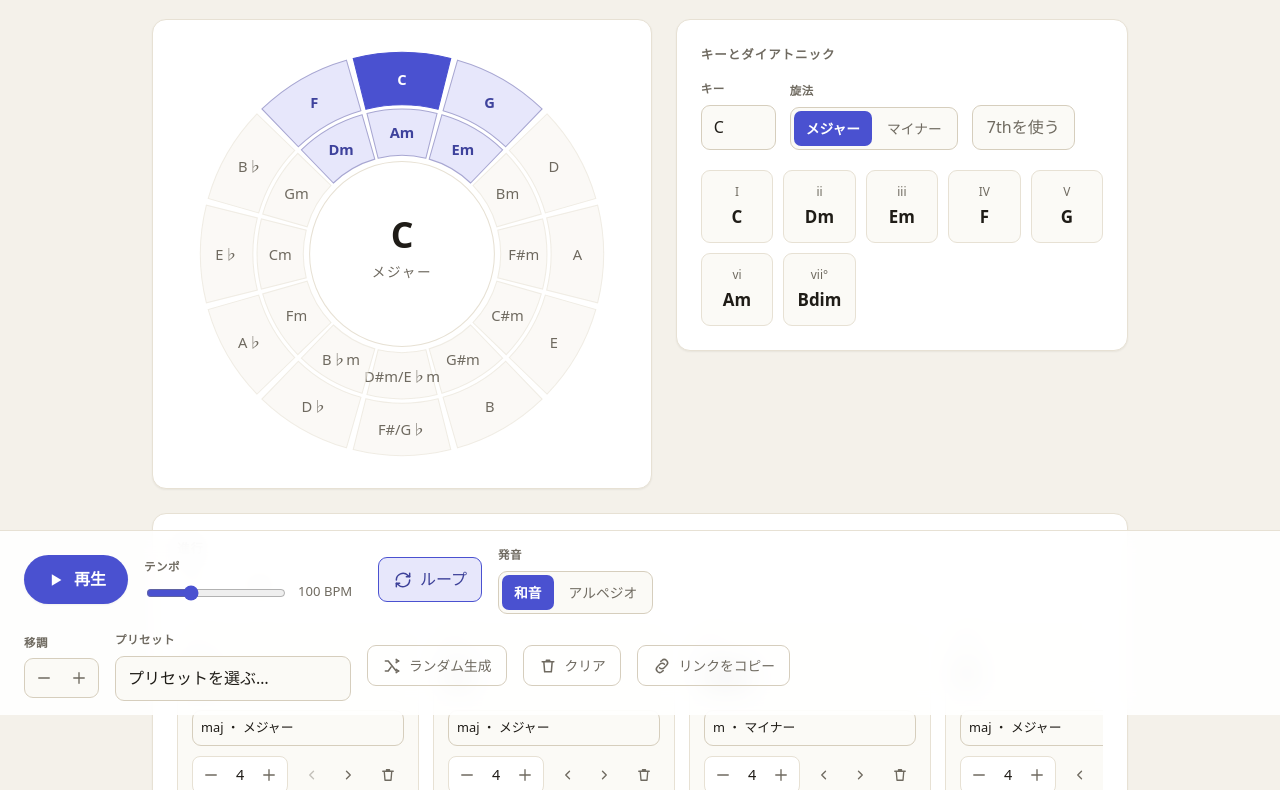
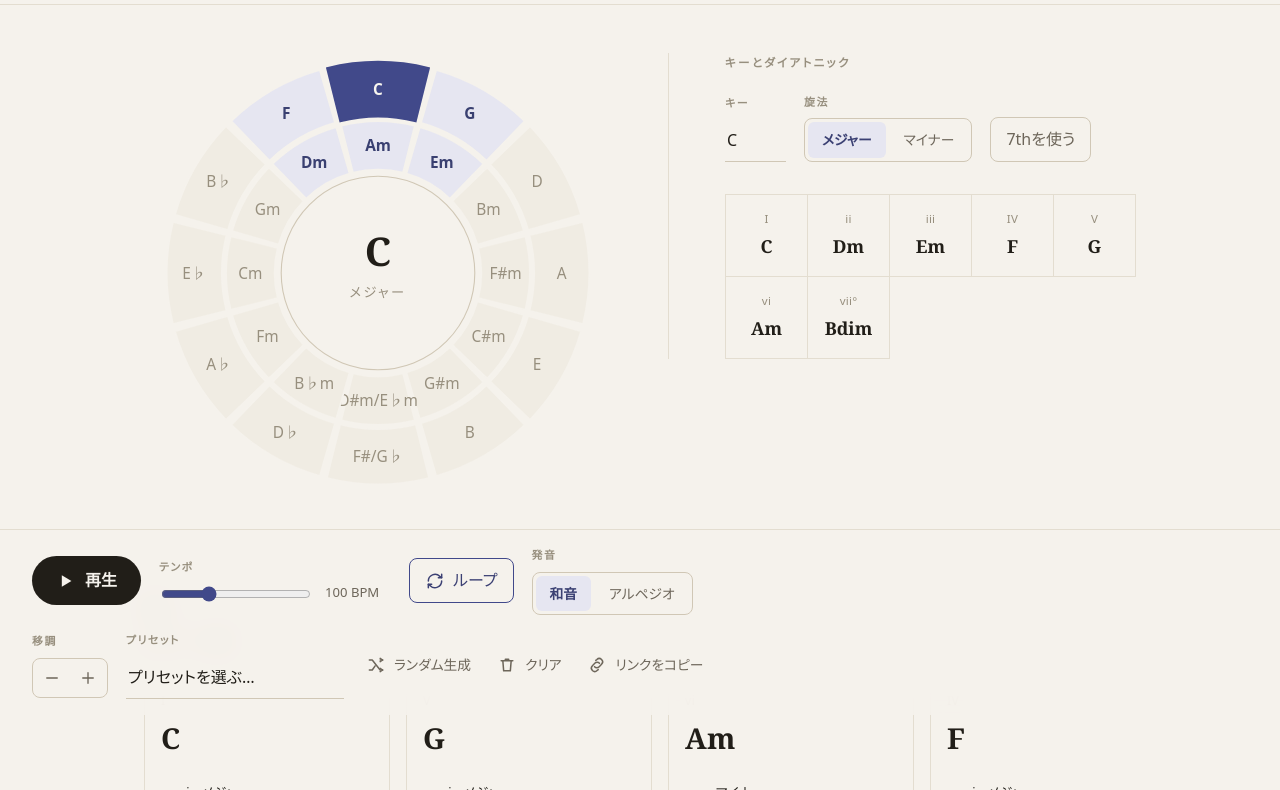
Before and after one commit to miruky/wasei, a website built with Vite: page index.html in a window 1280 px wide. Shown: the part 85-875 px from the top of the page. Built offline with nearby package versions, Linux system fonts and the light colour scheme.

Commit message:
箱と影を排し罫線・余白・明朝/Georgiaの階層へデザインを刷新

```diff
--- a/src/style.css
+++ b/src/style.css
@@ -1,45 +1,44 @@
-/* 和紙のような暖色のニュートラルに、藍(インディゴ)を一点のアクセント。鳴っている
-   コードだけ琥珀色で動かす。余白は8pxの倍数で揃え、ライト・ダークはOS設定に従う。 */
+/* 和紙のような暖色のニュートラルに、沈んだ藍を一点のアクセント。鳴っているコードだけ
+   琥珀色で示す。箱と影を排し、罫線(ヘアライン)と余白でセクションを分ける。余白は
+   8pxの倍数。ライト/ダークはOS設定に従い、ダークは反転でなく沈めた地色に合わせる。 */
 
 :root {
   color-scheme: light dark;
-  --bg: #f4f1ea;
-  --surface: #fbfaf6;
-  --panel: #ffffff;
-  --ink: #1f1c17;
-  --muted: #6f6a60;
-  --line: #e7e1d4;
-  --line-strong: #d6cebd;
-  --accent: #4a51d0;
-  --accent-soft: #e7e7fb;
-  --accent-ink: #ffffff;
-  --play: #c9781f;
-  --play-soft: #f7e7cf;
-  --danger: #b3401f;
-  --radius: 14px;
-  --radius-sm: 9px;
-  --shadow-sm: 0 1px 2px rgb(40 34 22 / 0.06);
-  --shadow-lg: 0 24px 50px -28px rgb(40 34 22 / 0.4);
-  --ease: cubic-bezier(0.32, 0.72, 0.24, 1);
+  --bg: #f5f2ec;
+  --surface: #ece7dc;
+  --ink: #211e18;
+  --muted: #6d665a;
+  --faint: #978f7e;
+  --line: #e3ddd0;
+  --line-strong: #d0c7b5;
+  --accent: #41498a;
+  --accent-soft: #e6e6f1;
+  --accent-ink: #f7f5ef;
+  --play: #b06a1c;
+  --play-soft: #f0e2cb;
+  --danger: #a8401f;
+  --radius: 10px;
+  --radius-sm: 8px;
+  --serif: Georgia, 'Hiragino Mincho ProN', 'Yu Mincho', 'Noto Serif JP', serif;
+  --sans: 'Hiragino Sans', 'Hiragino Kaku Gothic ProN', 'Noto Sans JP', system-ui, sans-serif;
+  --ease: cubic-bezier(0.22, 0.61, 0.36, 1);
 }
 
 @media (prefers-color-scheme: dark) {
   :root {
-    --bg: #15140f;
-    --surface: #1d1b15;
-    --panel: #221f18;
-    --ink: #ece7da;
-    --muted: #9c9485;
-    --line: #2f2a21;
-    --line-strong: #3e382c;
-    --accent: #9aa0ff;
-    --accent-soft: #25264a;
-    --accent-ink: #14140f;
-    --play: #e8a64d;
-    --play-soft: #38301d;
-    --danger: #e0795a;
-    --shadow-sm: 0 1px 2px rgb(0 0 0 / 0.4);
-    --shadow-lg: 0 24px 50px -28px rgb(0 0 0 / 0.7);
+    --bg: #16140f;
+    --surface: #201d16;
+    --ink: #ece6d9;
+    --muted: #9a9181;
+    --faint: #756d5d;
+    --line: #2d281f;
+    --line-strong: #3c362a;
+    --accent: #99a3e0;
+    --accent-soft: #23243f;
+    --accent-ink: #14130e;
+    --play: #d99a4e;
+    --play-soft: #332b1a;
+    --danger: #d9805f;
   }
 }
 
@@ -52,18 +51,21 @@ body {
   min-height: 100vh;
   background: var(--bg);
   color: var(--ink);
-  font-family: 'Hiragino Sans', 'Hiragino Kaku Gothic ProN', 'Noto Sans JP', system-ui, sans-serif;
+  font-family: var(--sans);
   font-size: 16px;
   line-height: 1.7;
   -webkit-font-smoothing: antialiased;
+  font-feature-settings: 'palt' 1;
 }
 
+/* セクション見出しはキッカー(字間を広げた小さな見出し) */
 h2 {
-  margin: 0 0 14px;
-  font-size: 0.78rem;
-  font-weight: 700;
-  letter-spacing: 0.08em;
-  color: var(--muted);
+  margin: 0 0 20px;
+  font-size: 0.72rem;
+  font-weight: 600;
+  letter-spacing: 0.2em;
+  text-transform: uppercase;
+  color: var(--faint);
 }
 
 button {
@@ -74,7 +76,7 @@ button {
 
 button:disabled {
   cursor: not-allowed;
-  opacity: 0.4;
+  opacity: 0.38;
 }
 
 select,
@@ -86,7 +88,6 @@ input {
 :focus-visible {
   outline: 2px solid var(--accent);
   outline-offset: 2px;
-  border-radius: 6px;
 }
 
 .icon {
@@ -99,18 +100,18 @@ input {
   position: sticky;
   top: 0;
   z-index: 20;
-  background: color-mix(in srgb, var(--bg) 82%, transparent);
+  background: color-mix(in srgb, var(--bg) 84%, transparent);
   backdrop-filter: blur(12px);
   border-bottom: 1px solid var(--line);
 }
 
 .brand {
-  max-width: 64rem;
+  max-width: 66rem;
   margin: 0 auto;
-  padding: 14px 24px;
+  padding: 18px 32px;
   display: flex;
   align-items: center;
-  gap: 12px;
+  gap: 14px;
 }
 
 .brand-mark {
@@ -120,41 +121,40 @@ input {
 
 .brand-name {
   display: block;
-  font-weight: 700;
-  font-size: 1.1rem;
+  font-family: var(--serif);
+  font-weight: 600;
+  font-size: 1.2rem;
   letter-spacing: 0.02em;
 }
 
 .brand-tag {
   display: block;
-  font-size: 0.78rem;
+  font-size: 0.76rem;
+  letter-spacing: 0.04em;
   color: var(--muted);
 }
 
 /* ---- レイアウト ---- */
 
 .layout {
-  max-width: 64rem;
+  max-width: 66rem;
   margin: 0 auto;
-  padding: 24px 24px 140px;
+  padding: 48px 32px 160px;
   display: flex;
   flex-direction: column;
-  gap: 24px;
+  gap: 56px;
 }
 
 .board {
   display: grid;
-  grid-template-columns: minmax(0, 1.05fr) minmax(0, 0.95fr);
-  gap: 24px;
+  grid-template-columns: minmax(0, 1fr) minmax(0, 1fr);
+  gap: 56px;
   align-items: start;
 }
 
+/* パネルは箱でなく、余白と罫線で分ける */
 .panel {
-  background: var(--panel);
-  border: 1px solid var(--line);
-  border-radius: var(--radius);
-  padding: 24px;
-  box-shadow: var(--shadow-sm);
+  min-width: 0;
 }
 
 .panel-circle {
@@ -162,9 +162,26 @@ input {
   justify-content: center;
 }
 
-@media (max-width: 820px) {
+.panel-key {
+  padding-left: 56px;
+  border-left: 1px solid var(--line);
+}
+
+.panel-prog {
+  padding-top: 48px;
+  border-top: 1px solid var(--line);
+}
+
+@media (max-width: 860px) {
   .board {
     grid-template-columns: 1fr;
+    gap: 48px;
+  }
+  .panel-key {
+    padding-left: 0;
+    border-left: 0;
+    padding-top: 48px;
+    border-top: 1px solid var(--line);
   }
 }
 
@@ -172,14 +189,14 @@ input {
 
 .circle-host {
   width: 100%;
-  max-width: 420px;
+  max-width: 440px;
 }
 
 .circle {
   width: 100%;
   height: auto;
   display: block;
-  animation: circle-in 0.6s var(--ease) both;
+  animation: fade-up 0.6s var(--ease) both;
 }
 
 .wedge {
@@ -188,16 +205,15 @@ input {
 
 .wedge-shape {
   fill: var(--surface);
-  stroke: var(--line);
-  stroke-width: 1;
+  stroke: var(--bg);
+  stroke-width: 1.5;
   transition:
-    fill 0.25s var(--ease),
-    stroke 0.25s var(--ease);
+    fill 0.28s var(--ease),
+    stroke 0.28s var(--ease);
 }
 
 .wedge:not(.in-key) .wedge-shape {
-  fill: color-mix(in srgb, var(--surface) 60%, var(--bg));
-  opacity: 0.62;
+  fill: color-mix(in srgb, var(--surface) 55%, var(--bg));
 }
 
 .wedge-label {
@@ -205,20 +221,20 @@ input {
   font-weight: 600;
   fill: var(--muted);
   pointer-events: none;
-  transition: fill 0.25s var(--ease);
+  transition: fill 0.28s var(--ease);
 }
 
 .wedge:not(.in-key) .wedge-label {
   font-weight: 500;
+  fill: var(--faint);
 }
 
 .wedge.in-key .wedge-shape {
   fill: var(--accent-soft);
-  stroke: color-mix(in srgb, var(--accent) 40%, var(--line));
 }
 
 .wedge.in-key .wedge-label {
-  fill: color-mix(in srgb, var(--accent) 72%, var(--ink));
+  fill: color-mix(in srgb, var(--accent) 78%, var(--ink));
 }
 
 .wedge.tonic .wedge-shape {
@@ -233,7 +249,7 @@ input {
 
 .wedge:hover .wedge-shape,
 .wedge:focus-visible .wedge-shape {
-  fill: color-mix(in srgb, var(--accent) 26%, var(--surface));
+  fill: color-mix(in srgb, var(--accent) 24%, var(--surface));
   stroke: var(--accent);
 }
 
@@ -258,21 +274,23 @@ input {
 }
 
 .circle-center {
-  fill: var(--panel);
-  stroke: var(--line);
+  fill: var(--bg);
+  stroke: var(--line-strong);
   stroke-width: 1;
 }
 
 .center-key {
-  font-size: 34px;
-  font-weight: 700;
+  font-family: var(--serif);
+  font-size: 36px;
+  font-weight: 600;
   fill: var(--ink);
 }
 
 .center-mode {
-  font-size: 13px;
-  letter-spacing: 0.12em;
-  fill: var(--muted);
+  font-size: 12px;
+  letter-spacing: 0.18em;
+  fill: var(--faint);
+  text-transform: uppercase;
 }
 
 /* ---- キーパネル ---- */
@@ -281,30 +299,33 @@ input {
   display: flex;
   flex-wrap: wrap;
   align-items: flex-end;
-  gap: 14px;
-  margin-bottom: 20px;
+  gap: 18px;
+  margin-bottom: 32px;
 }
 
 .labeled {
   display: inline-flex;
   flex-direction: column;
-  gap: 6px;
+  gap: 7px;
 }
 
 .labeled-text {
-  font-size: 0.72rem;
+  font-size: 0.68rem;
   font-weight: 600;
-  letter-spacing: 0.04em;
-  color: var(--muted);
+  letter-spacing: 0.14em;
+  text-transform: uppercase;
+  color: var(--faint);
 }
 
 .field {
   appearance: none;
-  background: var(--surface);
-  border: 1px solid var(--line-strong);
-  border-radius: var(--radius-sm);
-  padding: 8px 12px;
-  min-height: 38px;
+  background: transparent;
+  border: 0;
+  border-bottom: 1.5px solid var(--line-strong);
+  border-radius: 0;
+  padding: 7px 10px 7px 2px;
+  min-height: 36px;
+  transition: border-color 0.2s var(--ease);
 }
 
 .field:hover {
@@ -313,107 +334,115 @@ input {
 
 .segmented {
   display: inline-flex;
-  background: var(--surface);
+  gap: 4px;
+  padding: 3px;
   border: 1px solid var(--line-strong);
   border-radius: var(--radius-sm);
-  padding: 3px;
-  gap: 3px;
 }
 
 .seg {
   border: 0;
   background: transparent;
-  border-radius: 7px;
-  padding: 6px 12px;
+  border-radius: 6px;
+  padding: 6px 14px;
   font-size: 0.86rem;
   color: var(--muted);
   transition:
-    background 0.2s var(--ease),
-    color 0.2s var(--ease);
+    background 0.22s var(--ease),
+    color 0.22s var(--ease);
 }
 
 .seg.is-active {
-  background: var(--accent);
-  color: var(--accent-ink);
+  background: var(--accent-soft);
+  color: color-mix(in srgb, var(--accent) 80%, var(--ink));
   font-weight: 600;
 }
 
 .toggle {
   display: inline-flex;
   align-items: center;
-  gap: 7px;
-  background: var(--surface);
+  gap: 8px;
+  background: transparent;
   border: 1px solid var(--line-strong);
   border-radius: var(--radius-sm);
-  padding: 8px 14px;
-  min-height: 38px;
+  padding: 8px 15px;
+  min-height: 36px;
   color: var(--muted);
   transition:
-    background 0.2s var(--ease),
     color 0.2s var(--ease),
     border-color 0.2s var(--ease);
 }
 
+.toggle:hover {
+  border-color: var(--accent);
+  color: var(--accent);
+}
+
 .toggle[aria-pressed='true'],
 .toggle.is-active {
-  background: var(--accent-soft);
   border-color: var(--accent);
-  color: color-mix(in srgb, var(--accent) 70%, var(--ink));
+  color: color-mix(in srgb, var(--accent) 80%, var(--ink));
 }
 
+/* ダイアトニックは罫線グリッドのセル。箱の羅列にしない */
 .diatonic {
   display: grid;
-  grid-template-columns: repeat(auto-fit, minmax(72px, 1fr));
-  gap: 10px;
+  grid-template-columns: repeat(auto-fit, minmax(74px, 1fr));
+  border-top: 1px solid var(--line);
+  border-left: 1px solid var(--line);
 }
 
 .chip {
   display: flex;
   flex-direction: column;
   align-items: center;
-  gap: 2px;
-  background: var(--surface);
-  border: 1px solid var(--line);
-  border-radius: var(--radius-sm);
-  padding: 10px 6px;
-  transition:
-    transform 0.18s var(--ease),
-    border-color 0.18s var(--ease),
-    box-shadow 0.18s var(--ease);
+  gap: 3px;
+  background: transparent;
+  border: 0;
+  border-right: 1px solid var(--line);
+  border-bottom: 1px solid var(--line);
+  padding: 14px 6px;
+  transition: background 0.2s var(--ease);
 }
 
 .chip:hover,
 .chip:focus-visible {
-  transform: translateY(-2px);
-  border-color: var(--accent);
-  box-shadow: var(--shadow-sm);
+  background: var(--accent-soft);
 }
 
 .chip-roman {
-  font-size: 0.74rem;
-  color: var(--muted);
+  font-size: 0.72rem;
+  color: var(--faint);
   font-variant-numeric: tabular-nums;
+  letter-spacing: 0.02em;
 }
 
 .chip-name {
-  font-size: 1.06rem;
-  font-weight: 700;
+  font-family: var(--serif);
+  font-size: 1.12rem;
+  font-weight: 600;
+}
+
+.chip:hover .chip-name,
+.chip:focus-visible .chip-name {
+  color: color-mix(in srgb, var(--accent) 80%, var(--ink));
 }
 
 /* ---- 進行 ---- */
 
 .prog-meta {
-  margin: 0 0 14px;
-  font-size: 0.82rem;
+  margin: -8px 0 20px;
+  font-size: 0.8rem;
+  letter-spacing: 0.02em;
   color: var(--muted);
+  font-variant-numeric: tabular-nums;
 }
 
 .empty {
   margin: 0;
-  padding: 28px;
+  padding: 40px 24px;
   text-align: center;
   color: var(--muted);
-  background: var(--surface);
   border: 1px dashed var(--line-strong);
   border-radius: var(--radius);
 }
@@ -421,71 +450,83 @@ input {
 .slots {
   list-style: none;
   margin: 0;
-  padding: 4px;
+  padding: 2px;
   display: flex;
-  gap: 14px;
+  gap: 16px;
   overflow-x: auto;
   scroll-snap-type: x proximity;
 }
 
 .slot {
   scroll-snap-align: start;
-  flex: 0 0 168px;
-  background: var(--surface);
+  flex: 0 0 170px;
+  position: relative;
   border: 1px solid var(--line);
   border-radius: var(--radius);
-  padding: 14px;
+  padding: 16px;
   display: flex;
   flex-direction: column;
-  gap: 12px;
+  gap: 14px;
   cursor: pointer;
-  transition:
-    transform 0.2s var(--ease),
-    border-color 0.2s var(--ease),
-    box-shadow 0.2s var(--ease);
-  animation: pop-in 0.32s var(--ease) both;
+  transition: border-color 0.22s var(--ease);
+  animation: fade-up 0.34s var(--ease) both;
+}
+
+.slot::before {
+  content: '';
+  position: absolute;
+  left: 0;
+  top: 14px;
+  bottom: 14px;
+  width: 2px;
+  border-radius: 2px;
+  background: transparent;
+  transition: background 0.22s var(--ease);
 }
 
 .slot:hover {
   border-color: var(--line-strong);
-  transform: translateY(-2px);
 }
 
 .slot.is-playing {
-  border-color: var(--play);
-  box-shadow: 0 0 0 2px color-mix(in srgb, var(--play) 36%, transparent);
-  background: color-mix(in srgb, var(--play-soft) 60%, var(--surface));
+  border-color: color-mix(in srgb, var(--play) 50%, var(--line));
+}
+
+.slot.is-playing::before {
+  background: var(--play);
 }
 
 .slot-head {
   display: flex;
   flex-direction: column;
-  gap: 2px;
+  gap: 3px;
 }
 
 .slot-roman {
-  font-size: 0.78rem;
-  color: var(--muted);
+  font-size: 0.76rem;
+  color: var(--faint);
   font-variant-numeric: tabular-nums;
+  letter-spacing: 0.04em;
 }
 
 .slot-symbol {
-  font-size: 1.7rem;
-  font-weight: 700;
+  font-family: var(--serif);
+  font-size: 1.8rem;
+  font-weight: 600;
   letter-spacing: 0.01em;
 }
 
 .slot-controls {
   display: flex;
   flex-direction: column;
-  gap: 10px;
+  gap: 12px;
 }
 
 .field-quality {
   width: 100%;
   font-size: 0.8rem;
-  padding: 6px 8px;
-  min-height: 34px;
+  padding: 5px 6px;
+  min-height: 32px;
 }
 
 .slot-row {
@@ -499,9 +540,8 @@ input {
   display: inline-flex;
   align-items: center;
   gap: 4px;
-  background: var(--panel);
   border: 1px solid var(--line);
-  border-radius: 8px;
+  border-radius: var(--radius-sm);
   padding: 2px;
 }
 
@@ -525,7 +565,7 @@ input {
   height: 32px;
   background: transparent;
   border: 1px solid transparent;
-  border-radius: 8px;
+  border-radius: var(--radius-sm);
   color: var(--muted);
   transition:
     background 0.16s var(--ease),
@@ -538,7 +578,7 @@ input {
 }
 
 .icon-btn.danger:hover:not(:disabled) {
-  background: color-mix(in srgb, var(--danger) 18%, transparent);
+  background: color-mix(in srgb, var(--danger) 16%, transparent);
   color: var(--danger);
 }
 
@@ -554,9 +594,9 @@ input {
   flex-wrap: wrap;
   align-items: center;
   justify-content: space-between;
-  gap: 16px 24px;
-  padding: 14px 24px;
-  background: color-mix(in srgb, var(--panel) 88%, transparent);
+  gap: 16px 28px;
+  padding: 16px 32px;
+  background: color-mix(in srgb, var(--bg) 88%, transparent);
   backdrop-filter: blur(14px);
   border-top: 1px solid var(--line);
 }
@@ -566,42 +606,42 @@ input {
   display: flex;
   flex-wrap: wrap;
   align-items: center;
-  gap: 16px;
+  gap: 18px;
 }
 
+/* 主要操作は彩度でなく、沈んだインクの面で強める */
 .play {
   display: inline-flex;
   align-items: center;
-  gap: 8px;
-  background: var(--accent);
-  color: var(--accent-ink);
+  gap: 9px;
+  background: var(--ink);
+  color: var(--bg);
   border: 0;
   border-radius: 999px;
-  padding: 11px 22px;
-  font-weight: 700;
-  box-shadow: var(--shadow-sm);
+  padding: 11px 24px;
+  font-weight: 600;
   transition:
     transform 0.16s var(--ease),
-    filter 0.16s var(--ease);
+    background 0.2s var(--ease);
 }
 
 .play:hover:not(:disabled) {
   transform: translateY(-1px);
-  filter: brightness(1.05);
 }
 
 .play.is-playing {
   background: var(--play);
+  color: #fff;
 }
 
 .tempo {
   display: inline-flex;
   align-items: flex-end;
-  gap: 10px;
+  gap: 12px;
 }
 
 .tempo-range {
-  width: 140px;
+  width: 150px;
   accent-color: var(--accent);
 }
 
@@ -609,59 +649,50 @@ input {
   font-variant-numeric: tabular-nums;
   font-size: 0.82rem;
   color: var(--muted);
-  min-width: 64px;
+  min-width: 66px;
 }
 
 .ghost {
   display: inline-flex;
   align-items: center;
-  gap: 7px;
+  gap: 8px;
   background: transparent;
-  border: 1px solid var(--line-strong);
-  border-radius: var(--radius-sm);
-  padding: 8px 14px;
+  border: 0;
+  padding: 8px 4px;
   font-size: 0.86rem;
   color: var(--muted);
+  background-image: linear-gradient(var(--accent), var(--accent));
+  background-size: 0 1.5px;
+  background-position: 0 100%;
+  background-repeat: no-repeat;
   transition:
-    background 0.16s var(--ease),
-    color 0.16s var(--ease),
-    border-color 0.16s var(--ease);
+    color 0.2s var(--ease),
+    background-size 0.28s var(--ease);
 }
 
 .ghost:hover {
-  border-color: var(--accent);
   color: var(--accent);
+  background-size: 100% 1.5px;
 }
 
 .share {
   display: inline-flex;
   align-items: center;
-  gap: 10px;
+  gap: 12px;
 }
 
 .share-status {
   font-size: 0.8rem;
   color: var(--play);
-  min-width: 80px;
+  min-width: 84px;
 }
 
 /* ---- モーション ---- */
 
-@keyframes circle-in {
+@keyframes fade-up {
   from {
     opacity: 0;
-    transform: scale(0.94) rotate(-4deg);
-  }
-  to {
-    opacity: 1;
-    transform: none;
-  }
-}
-
-@keyframes pop-in {
-  from {
-    opacity: 0;
-    transform: translateY(8px) scale(0.98);
+    transform: translateY(10px);
   }
   to {
     opacity: 1;
@@ -673,8 +704,8 @@ input {
   0% {
     transform: scale(1);
   }
-  40% {
-    transform: scale(1.04);
+  45% {
+    transform: scale(1.03);
   }
   100% {
     transform: scale(1);
```
